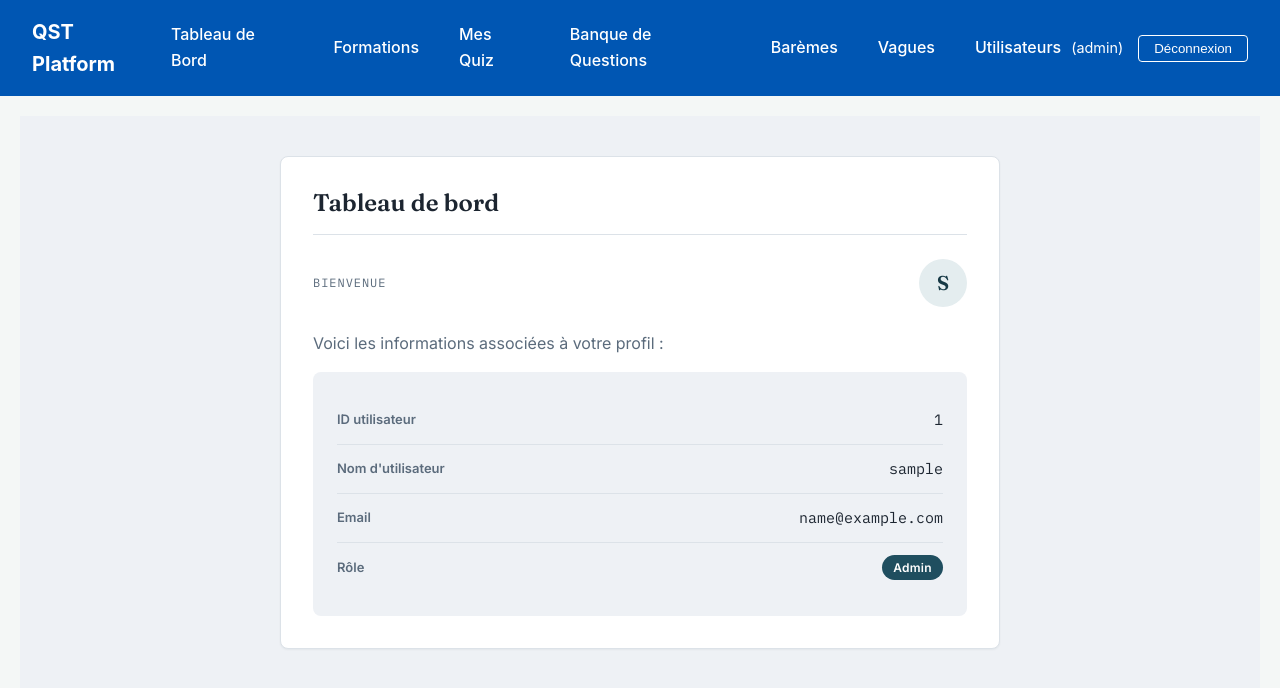
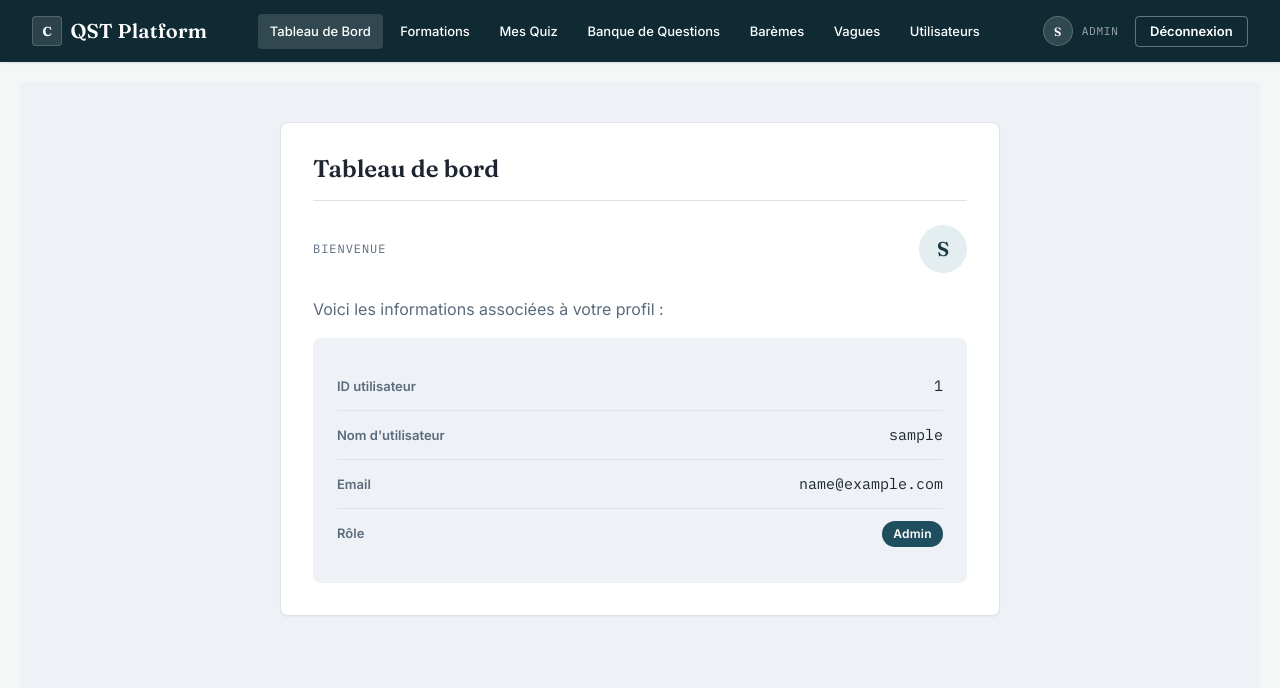
Before and after one commit to dev-comete/QST, a React (Vite) app in the folder react_lms_frontend/: page /dashboard in a window 1280 px wide. Shown: the top 688 px of the page. Built offline with nearby package versions, Linux system fonts and the light colour scheme; no server answers; sample sign-in values are in the browser's storage.

Commit message:
fix: user front update can now retrieve role and organisations

```diff
--- a/react_lms_frontend/index.html
+++ b/react_lms_frontend/index.html
@@ -3,7 +3,7 @@
   <head>
     <meta charset="UTF-8" />
     <meta name="viewport" content="width=device-width, initial-scale=1.0" />
-    <title>LMS Platform</title>
+    <title>QST</title>
   </head>
   <body>
     <div id="root"></div>
--- a/react_lms_frontend/src/api/user.service.js
+++ b/react_lms_frontend/src/api/user.service.js
@@ -3,8 +3,8 @@ import apiClient from './client';
 
 // Adaptez l'URL si votre route Django est légèrement différente
 const USER_URL = '/quizzes/crud/utilisateurs/';
-const ROLES_URL = '/quizzes/types-utilisateurs/';
-const ORGANISATIONS_URL = '/quizzes/organisations/';
+const ROLES_URL = '/quizzes/crud/types-utilisateurs/';
+const ORGANISATIONS_URL = '/quizzes/crud/organisations/';
 
 export const UserService = {
   // Récupère la liste complète (filtrée par le backend selon qui demande)
--- a/react_lms_frontend/src/components/Navbar.jsx
+++ b/react_lms_frontend/src/components/Navbar.jsx
@@ -1,89 +1,65 @@
 import React from 'react';
-import { Link, useNavigate } from 'react-router-dom';
+import { Link, useNavigate, useLocation } from 'react-router-dom';
 
 import { useAuth } from '../context/AuthContext';
+import '../styles/index.css';
+
+const NAV_LINKS = [
+  { to: '/dashboard', label: 'Tableau de Bord', rolesOnly: false },
+  { to: '/formations', label: 'Formations', rolesOnly: true },
+  { to: '/quizzes', label: 'Mes Quiz', rolesOnly: true },
+  { to: '/banque-questions', label: 'Banque de Questions', rolesOnly: true },
+  { to: '/baremes', label: 'Barèmes', rolesOnly: true },
+  { to: '/vagues', label: 'Vagues', rolesOnly: true },
+  { to: '/users', label: 'Utilisateurs', rolesOnly: true },
+];
 
 const Navbar = () => {
   const { user, logoutContext } = useAuth();
   const navigate = useNavigate();
+  const location = useLocation();
+
+  const canManage = user?.role === 'formateur' || user?.role === 'admin';
+  const initials = `${user?.first_name?.[0] || ''}${user?.last_name?.[0] || ''}`.toUpperCase() || (user?.username?.[0]?.toUpperCase() ?? 'U');
 
   const handleLogout = async () => {
     // 1. On attend que le backend bloque le token et que le state soit nettoyé
     await logoutContext();
-
     // 2. Seulement après, on redirige l'utilisateur
     navigate('/login');
   };
 
   return (
-    <nav style={{
-      display: 'flex',
-      justifyContent: 'space-between',
-      alignItems: 'center',
-      backgroundColor: '#0056b3',
-      color: 'white',
-      padding: '1rem 2rem',
-      boxShadow: '0 2px 4px rgba(0,0,0,0.1)'
-    }}>
+    <nav className="lms-scope lms-navbar">
       {/* Logo / Marque */}
-      <div style={{ fontSize: '1.25rem', fontWeight: 'bold' }}>
+      <Link to="/dashboard" className="lms-navbar__brand">
+        <span className="lms-navbar__brand-glyph">C</span>
         QST Platform
-      </div>
+      </Link>
 
       {/* Liens de navigation */}
-      <div style={{ display: 'flex', gap: '20px', alignItems: 'center' }}>
-        <Link to="/dashboard" style={linkStyle}>
-          Tableau de Bord
-        </Link>
-
-        {/* On affiche ce lien uniquement si l'utilisateur est formateur ou admin */}
-        {(user?.role === 'formateur' || user?.role === 'admin') && (
-            <>
-                <Link to="/formations" style={linkStyle}>
-                    Formations
-                </Link>
-
-                <Link to="/quizzes" style={linkStyle}>
-                Mes Quiz
-                </Link>
-
-                <Link to="/banque-questions" style={linkStyle}>
-                Banque de Questions
-                </Link>
-
-                <Link to="/baremes" style={linkStyle}>
-                  Barèmes
-                </Link>
-
-                <Link to="/vagues" style={linkStyle}>
-                  Vagues
-                </Link>
-
-                <Link to="/users" style={linkStyle}>
-                  Utilisateurs
-                </Link>
-            </>
-        )}
+      <div className="lms-navbar__links">
+        {NAV_LINKS.filter(link => !link.rolesOnly || canManage).map(link => (
+          <Link
+            key={link.to}
+            to={link.to}
+            className={`lms-navbar__link ${location.pathname.startsWith(link.to) ? 'lms-navbar__link--active' : ''}`}
+          >
+            {link.label}
+          </Link>
+        ))}
       </div>
 
       {/* Section Utilisateur & Déconnexion */}
-      <div style={{ display: 'flex', alignItems: 'center', gap: '15px' }}>
-        <span style={{ fontSize: '0.9rem' }}>
-          {user?.first_name} {user?.last_name} ({user?.role})
-        </span>
-        <button
-          onClick={handleLogout}
-          style={{
-            background: 'transparent',
-            border: '1px solid white',
-            color: 'white',
-            padding: '5px 15px',
-            borderRadius: '4px',
-            cursor: 'pointer'
-          }}
-          onMouseOver={(e) => e.target.style.background = 'rgba(255,255,255,0.1)'}
-          onMouseOut={(e) => e.target.style.background = 'transparent'}
-        >
+      <div className="lms-navbar__user">
+        <div className="lms-navbar__identity">
+          <span className="lms-navbar__avatar">{initials}</span>
+          <span className="lms-navbar__name">
+            {user?.first_name} {user?.last_name}
+            <span className="lms-navbar__role">{user?.role}</span>
+          </span>
+        </div>
+        <button onClick={handleLogout} className="lms-navbar__logout">
           Déconnexion
         </button>
       </div>
@@ -91,14 +67,4 @@ const Navbar = () => {
   );
 };
 
-// Style réutilisable pour les liens
-const linkStyle = {
-  color: 'white',
-  textDecoration: 'none',
-  fontWeight: '500',
-  padding: '5px 10px',
-  borderRadius: '4px',
-  transition: 'background-color 0.2s'
-};
-
 export default Navbar;
--- a/react_lms_frontend/src/styles/index.css
+++ b/react_lms_frontend/src/styles/index.css
@@ -7,6 +7,7 @@
 @import './tokens.css';
 @import './base.css';
 @import './layout.css';
+@import './navbar.css';
 @import './cards.css';
 @import './buttons.css';
 @import './forms.css';
--- /dev/null
+++ b/react_lms_frontend/src/styles/navbar.css
@@ -0,0 +1,149 @@
+/* ==========================================================================
+   Navbar — the app's masthead. Solid harbor band, quiet link states.
+   ========================================================================== */
+
+.lms-navbar {
+  display: flex;
+  justify-content: space-between;
+  align-items: center;
+  gap: var(--space-5);
+  background: var(--color-harbor-darker);
+  color: #fff;
+  padding: 0.85rem 2rem;
+  box-shadow: var(--shadow-sm);
+  position: sticky;
+  top: 0;
+  z-index: 40;
+}
+
+.lms-navbar__brand {
+  display: flex;
+  align-items: center;
+  gap: var(--space-2);
+  font-family: var(--font-display);
+  font-size: var(--text-lg);
+  font-weight: 600;
+  letter-spacing: 0.01em;
+  color: #fff;
+  text-decoration: none;
+  flex-shrink: 0;
+}
+
+.lms-navbar__brand-glyph {
+  width: 1.9rem;
+  height: 1.9rem;
+  border-radius: var(--radius-sm);
+  background: rgba(255, 255, 255, 0.12);
+  border: 1px solid rgba(255, 255, 255, 0.18);
+  display: flex;
+  align-items: center;
+  justify-content: center;
+  font-size: var(--text-sm);
+  font-weight: 700;
+}
+
+.lms-navbar__links {
+  display: flex;
+  gap: 0.35rem;
+  align-items: center;
+  flex-wrap: wrap;
+  flex: 1;
+  justify-content: center;
+}
+
+.lms-navbar__link {
+  color: rgba(255, 255, 255, 0.78);
+  text-decoration: none;
+  font-family: var(--font-body);
+  font-size: var(--text-sm);
+  font-weight: 500;
+  padding: 0.45rem 0.75rem;
+  border-radius: var(--radius-sm);
+  transition: background var(--duration-fast) var(--ease-standard),
+              color var(--duration-fast) var(--ease-standard);
+  white-space: nowrap;
+}
+
+.lms-navbar__link:hover {
+  background: rgba(255, 255, 255, 0.1);
+  color: #fff;
+}
+
+.lms-navbar__link--active {
+  background: rgba(255, 255, 255, 0.14);
+  color: #fff;
+}
+
+.lms-navbar__user {
+  display: flex;
+  align-items: center;
+  gap: var(--space-4);
+  flex-shrink: 0;
+}
+
+.lms-navbar__identity {
+  display: flex;
+  align-items: center;
+  gap: 0.55rem;
+}
+
+.lms-navbar__avatar {
+  width: 1.9rem;
+  height: 1.9rem;
+  border-radius: 50%;
+  background: rgba(255, 255, 255, 0.14);
+  border: 1px solid rgba(255, 255, 255, 0.2);
+  display: flex;
+  align-items: center;
+  justify-content: center;
+  font-family: var(--font-display);
+  font-weight: 600;
+  font-size: var(--text-xs);
+  flex-shrink: 0;
+}
+
+.lms-navbar__name {
+  font-size: var(--text-sm);
+  color: #fff;
+  line-height: 1.2;
+}
+
+.lms-navbar__role {
+  display: block;
+  font-family: var(--font-mono);
+  font-size: 0.7rem;
+  text-transform: uppercase;
+  letter-spacing: 0.06em;
+  color: rgba(255, 255, 255, 0.6);
+  margin-top: 1px;
+}
+
+.lms-navbar__logout {
+  background: transparent;
+  border: 1px solid rgba(255, 255, 255, 0.35);
+  color: #fff;
+  font-size: var(--text-sm);
+  font-weight: 600;
+  padding: 0.4rem 0.9rem;
+  border-radius: var(--radius-sm);
+  cursor: pointer;
+  transition: background var(--duration-fast) var(--ease-standard),
+              border-color var(--duration-fast) var(--ease-standard);
+}
+
+.lms-navbar__logout:hover {
+  background: rgba(255, 255, 255, 0.12);
+  border-color: rgba(255, 255, 255, 0.5);
+}
+
+@media (max-width: 960px) {
+  .lms-navbar {
+    flex-wrap: wrap;
+    row-gap: var(--space-3);
+  }
+  .lms-navbar__links {
+    order: 3;
+    width: 100%;
+    justify-content: flex-start;
+  }
+}
```
